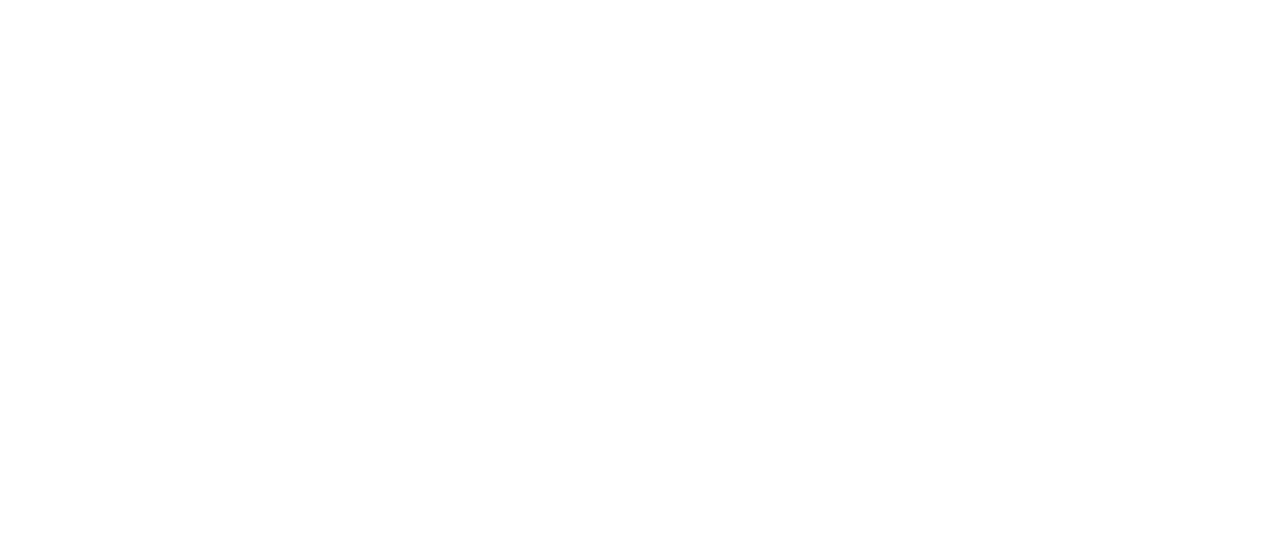
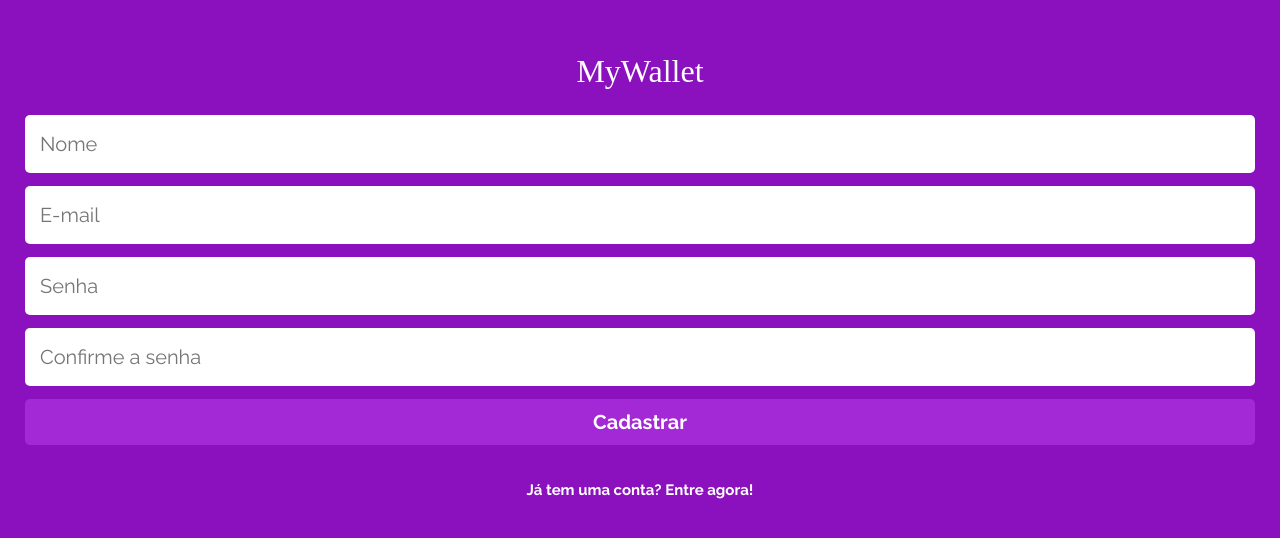
Before and after one commit to diego-carneiro/MyWallet_Front, a React (Create React App) app: page /sign-up in a window 1280 px wide. Before the commit this address had no page. Shown: the part 124-662 px from the top of the page. Built offline with nearby package versions, Linux system fonts and the light colour scheme; a web font is replaced by a local one.

Commit message:
signup n' signin

```diff
--- a/src/App.js
+++ b/src/App.js
@@ -15,7 +15,7 @@
       <GlobalStyle />
       <Routes>
         <Route path="/" element={<Login />} />
-        <Route path="/signup" element={<SignUp />} />
+        <Route path="/sign-up" element={<SignUp />} />
         <Route path="/main-menu" element={<MainMenu />} />
         <Route path="/new-input" element={<NewInput />} />
         <Route path="/new-output" element={<NewOutput />} />
--- a/src/components/ActionButton.js
+++ b/src/components/ActionButton.js
@@ -7,7 +7,7 @@
     const navigate = useNavigate();
 
     return(
-        <Button onClick={() => navigate(`${path}`)}>
+        <Button>
             <p>{action}</p>
         </Button>
     );
--- a/src/components/ButtonLayer.js
+++ b/src/components/ButtonLayer.js
@@ -4,8 +4,6 @@
 import { AiOutlinePlusCircle } from "react-icons/ai"
 import { AiOutlineMinusCircle } from "react-icons/ai"
 import { IconContext } from "react-icons";
-
-
 
 export default function ButtonLayer() {
 
@@ -28,8 +26,6 @@
         </Container>
     );
 }
-
-
 // ::::::::::Styled-Components::::::::::
 const Container = styled.div`
     width: 100%;
--- a/src/components/WarningScreen.js
+++ b/src/components/WarningScreen.js
@@ -5,7 +5,6 @@
 import { AiOutlineMinusCircle } from "react-icons/ai"
 import { IconContext } from "react-icons";
 import { AuthContext } from "../providers/auth";
-
 
 export default function WarningScreen({ warningText }) {
 
@@ -16,7 +15,6 @@
             <WarningBox>
                 <h1>Aviso:<br/>{warningText}</h1>
             </WarningBox>
-
         </Container>
     );
 }
--- a/src/views/Login.js
+++ b/src/views/Login.js
@@ -1,25 +1,56 @@
 import React from "react";
 import styled from "styled-components";
 import { useNavigate } from "react-router-dom";
+import { useState } from "react";
+import { AuthContext } from "../providers/auth";
+import axios from "axios";
 
 import ActionButton from "../components/ActionButton";
 
 export default function Login() {
 
     const navigate = useNavigate();
+    const { triggerWarning, setTriggerWarning } = React.useContext(AuthContext);
+
+    const initialValue = {
+        email: "",
+        password: "",
+    }
+    const [inputs, setInputs] = useState(initialValue);
+
+    function onChange(ev) {
+        const { name, value } = ev.target
+
+        setInputs({ ...inputs, [name]: value });
+    }
+
+    function onSubmit(ev) {
+        ev.preventDefault();
+
+        const promise = axios.post("http://localhost:5000/sign-in/", inputs);
+        promise.then(response => {
+            navigate("/main-menu");
+        });
+        promise.catch(error => alert(error));
+    }
 
     return (
-        <Container>
+        <>
+            <Container triggered={triggerWarning}>
                 <Title>
                     <h1>MyWallet</h1>
                 </Title>
-            <Input placeholder="E-mail"/>
-            <Input placeholder="Senha"/>
-            <ActionButton action={"Entrar"} path={"main-menu"}/>
-            <SignUp onClick={() => navigate("/signup")}>
+                <Form onSubmit={onSubmit}>
+                    <Input placeholder="E-mail" type="text" name="email" onChange={onChange} />
+                    <Input placeholder="Senha" type="password" name="password" onChange={onChange} />
+                    <ActionButton action={"Entrar"} type="submit"/>
+                    <SignUp onClick={() => navigate("/sign-up")}>
                         <h2>Primeira vez? Cadastre-se!</h2>
                     </SignUp>
+                </Form>
             </Container>
+        </>
+
     );
 
 }
@@ -33,6 +64,12 @@
     display: flex;
     flex-direction: column;
     justify-content: center;
+    align-items: center;
+`
+const Form = styled.form`
+    width: 100%;
+    display: flex;
+    flex-direction: column;
     align-items: center;
 `
 const Title = styled.div`
--- a/src/views/SignUp.js
+++ b/src/views/SignUp.js
@@ -3,14 +3,13 @@
 import { useNavigate } from "react-router-dom";
 import { useState } from "react";
 import { AuthContext } from "../providers/auth";
+import axios from "axios";
 
 import WarningScreen from "../components/WarningScreen";
 
 export default function SignUp() {
 
-
     const navigate = useNavigate();
-    const [validate, setValidate] = useState(true);
     const { triggerWarning, setTriggerWarning } = React.useContext(AuthContext);
     const initialValue = {
         name: "",
@@ -31,11 +30,19 @@
 
         if (inputs.password !== inputs.confirm) {
             setTriggerWarning("passwordConflict");
+            return;
         }
 
         if (emailRegex.test(inputs.email) === false){
             setTriggerWarning("invalidEmail");
+            return;
         }
+
+        const promise = axios.post("http://localhost:5000/sign-up/", inputs);
+        promise.then(response => {
+            navigate("/")
+        });
+        promise.catch(error => alert(error));
     }
 
     const nameRegex = /^[a-z]{0,10}$/;
@@ -63,7 +70,6 @@
             {triggerWarning === "passwordConflict" && <WarningScreen warningText={"As senhas não coincidem!"}/>}
             {triggerWarning === "invalidEmail" && <WarningScreen warningText={"Insira um e-mail válido"}/>}
         </>
-
     );
 
 }
```
Lines whose indentation alone changed are shown as unchanged.
